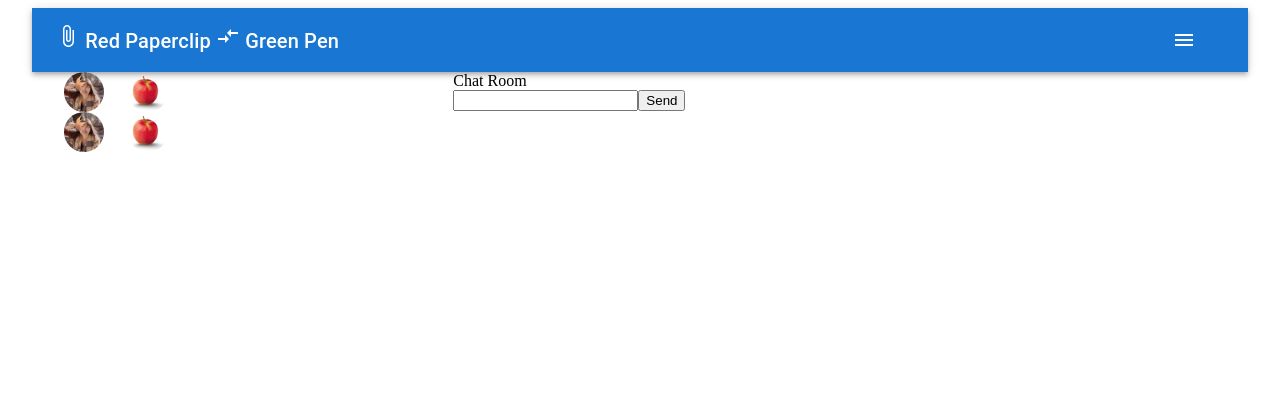
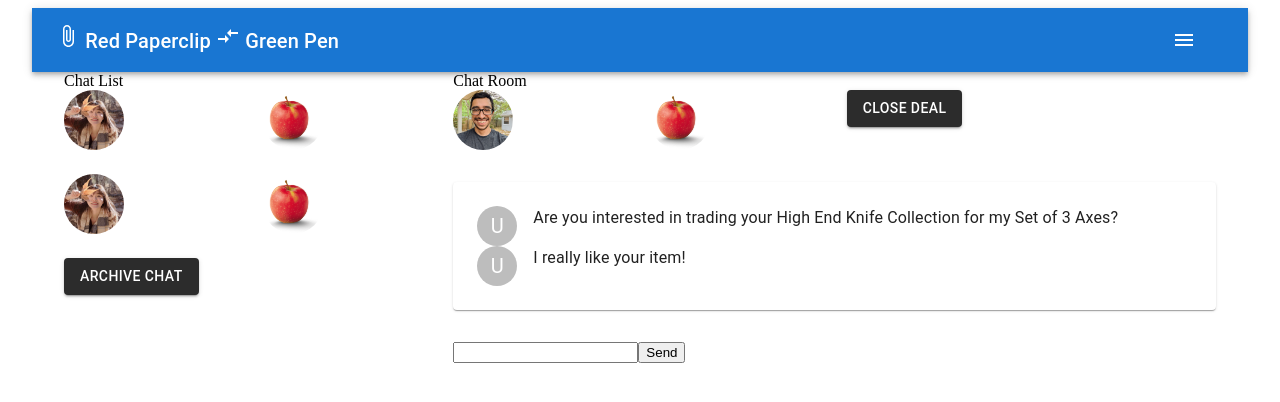
Before and after one commit to hratx-blue-ocean/red-paperclip, a React app: page /chat in a window 1280 px wide. Shown: the top 402 px of the page. Built offline with nearby package versions, Linux system fonts and the light colour scheme; the HTML template or start-up script is replaced by a standard one.

Commit message:
added initial containers for chatroom and text box

```diff
--- a/client/src/Components/Chat/Chat.js
+++ b/client/src/Components/Chat/Chat.js
@@ -1,4 +1,5 @@
 import React from 'react';
+import Box from '@mui/material/Box';
 import Grid from '@mui/material/Grid';
 import Paper from '@mui/material/Paper';
 import List from '@mui/material/List';
@@ -6,6 +7,7 @@ import Button from '@mui/material/Button';
 import Container from '@mui/material/Container';
 import Avatar from "@mui/material/Avatar";
 import Stack from "@mui/material/Stack";
+import Typography from '@mui/material/Typography';
 
 import { styled } from '@mui/material/styles';
 import { makeStyles } from '@mui/styles';
@@ -60,19 +62,82 @@ const Chat = () => {
       <div className={classes.root}>
         <Grid container spacing={2}>
           <Grid item xs={4}>
-            <Stack direction="row" spacing={3}>
-              <Avatar alt="user" src="client/src/Components/Chat/img/Pingping.jpeg" />
-              <Avatar alt="item" src="client/src/Components/Chat/img/item.png" />
-            </Stack>
+            <div>Chat List</div>
+            <Grid container spacing={3}>
 
-            <Stack direction="row" spacing={3}>
-              <Avatar alt="user" src="client/src/Components/Chat/img/Pingping.jpeg" />
-              <Avatar alt="item" src="client/src/Components/Chat/img/item.png" />
-            </Stack>
+              <Grid item xs={6}>
+                <Avatar alt="user" src="client/src/Components/Chat/img/Pingping.jpeg" sx={{ width: 60, height: 60 }} />
+              </Grid>
+
+              <Grid item xs={6}>
+                <Avatar alt="item" src="client/src/Components/Chat/img/item.png" sx={{ width: 60, height: 60 }} />
+              </Grid>
+
+              <Grid item xs={6}>
+                <Avatar alt="user" src="client/src/Components/Chat/img/Pingping.jpeg" sx={{ width: 60, height: 60 }} />
+              </Grid>
+
+              <Grid item xs={6}>
+                <Avatar alt="item" src="client/src/Components/Chat/img/item.png" sx={{ width: 60, height: 60 }} />
+              </Grid>
+
+              <Grid item xs={12}>
+                <Button variant="contained">Archive Chat</Button>
+              </Grid>
+
+            </Grid>
           </Grid>
 
           <Grid item xs={8}>
             <div>Chat Room</div>
+            <Grid container spacing={3}>
+
+              <Grid item xs={3}>
+                <Avatar alt="user" src="client/src/Components/Chat/img/Jason.jpeg" sx={{ width: 60, height: 60 }} />
+              </Grid>
+
+              <Grid item xs={3}>
+                <Avatar alt="item" src="client/src/Components/Chat/img/item.png" sx={{ width: 60, height: 60 }} />
+              </Grid>
+
+              <Grid item xs={3}>
+                <Button variant="contained">Close Deal</Button>
+              </Grid>
+
+            </Grid>
+
+            <Grid container spacing={3}>
+
+              <Grid item xs={12}>
+
+                <Paper sx={{ maxWidth: 800, my: 4, mx: 'auto', p: 3 }}>
+                  <Grid item>
+
+                    <Grid container wrap="nowrap" spacing={2}>
+                      <Grid item>
+                        <Avatar>U</Avatar>
+                      </Grid>
+                      <Grid item xs>
+                        <Typography>Are you interested in trading your High End Knife Collection for my Set of 3 Axes?</Typography>
+                      </Grid>
+                    </Grid>
+                  </Grid>
+
+                  <Grid container wrap="nowrap" spacing={2}>
+                    <Grid item>
+                      <Avatar>U</Avatar>
+                    </Grid>
+                    <Grid item xs>
+                      <Typography>I really like your item!</Typography>
+                    </Grid>
+                  </Grid>
+
+                </Paper>
+
+              </Grid>
+
+
+            </Grid>
             <form name="message" action="">
               <input name="usermsg" type="text" id="usermsg" />
               <input name="submitmsg" type="submit" id="submitmsg" value="Send" />
```
